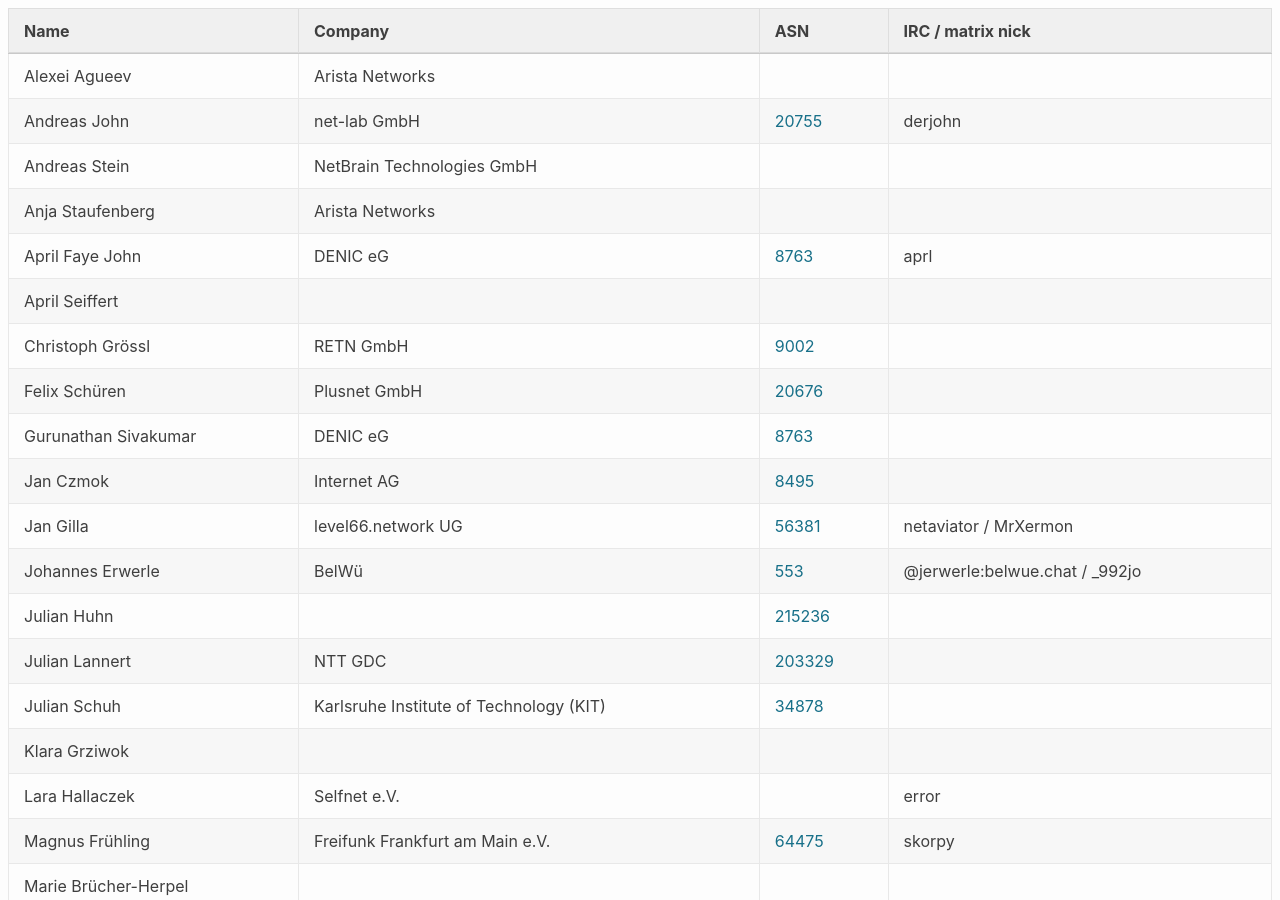
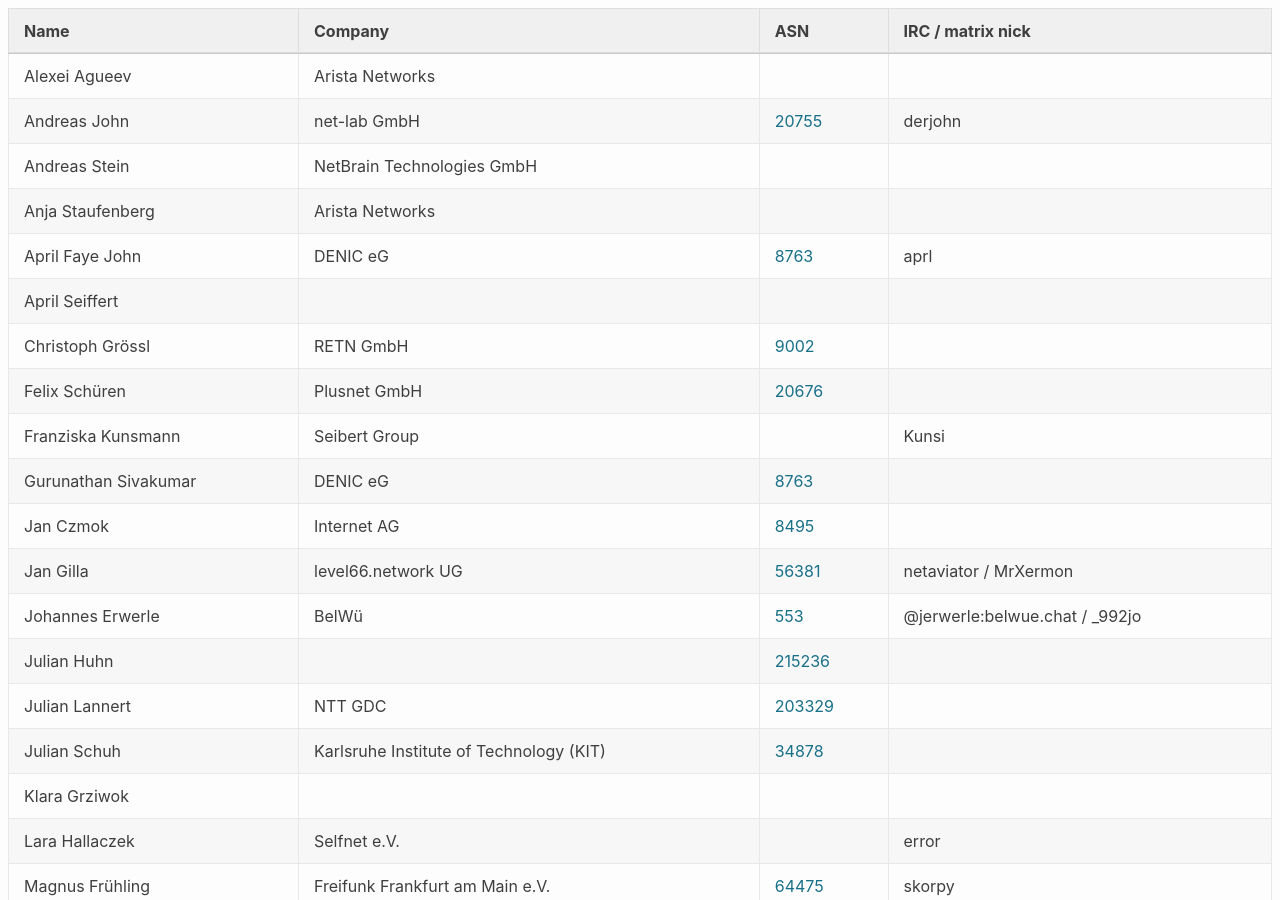
Before and after one commit to denog/pretix-attendeelist, a Jekyll site: the page built from denogmeetup25-01/index.markdown, in a window 1280 px wide and 900 px high. Built offline with Jekyll 4.4.1, drawn with Linux system fonts in a browser that asks for light colours.

Commit message:
Latest data: Thu Jan 23 19:47:46 UTC 2025

```diff
--- a/_data/attendees_denogmeetup25-01.json
+++ b/_data/attendees_denogmeetup25-01.json
@@ -46,6 +46,12 @@
     "company": "Plusnet GmbH",
     "irc": null,
     "asn": "20676"
+  },
+  {
+    "name": "Franziska Kunsmann",
+    "company": "Seibert Group",
+    "irc": "Kunsi",
+    "asn": null
   },
   {
     "name": "Gurunathan Sivakumar",
```
